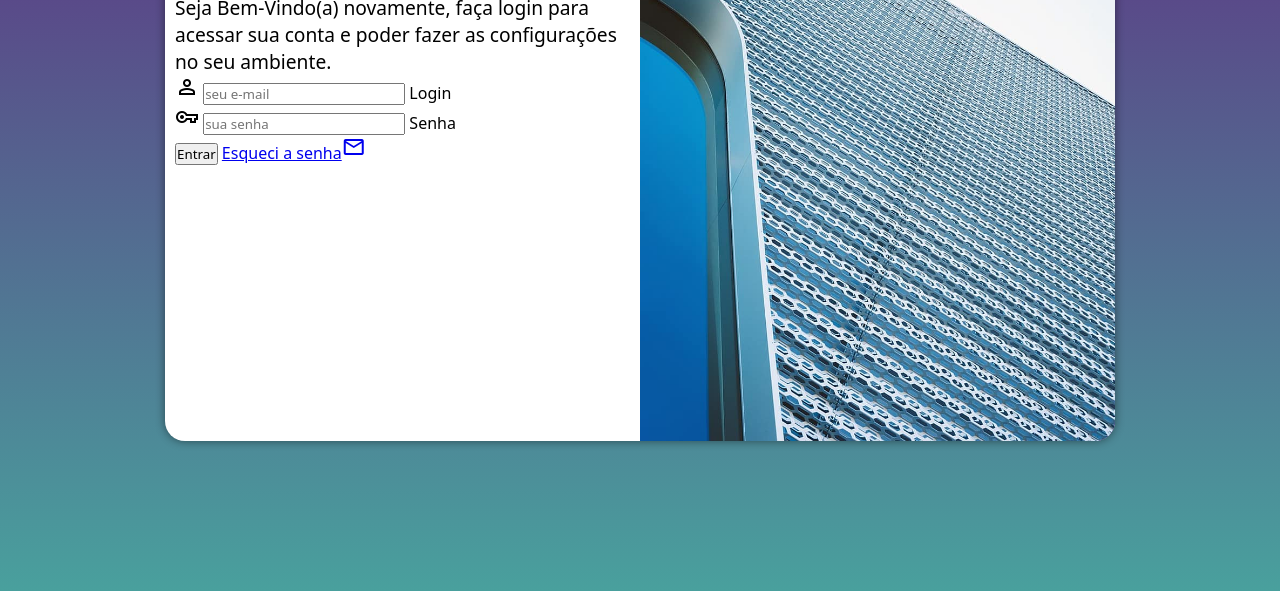
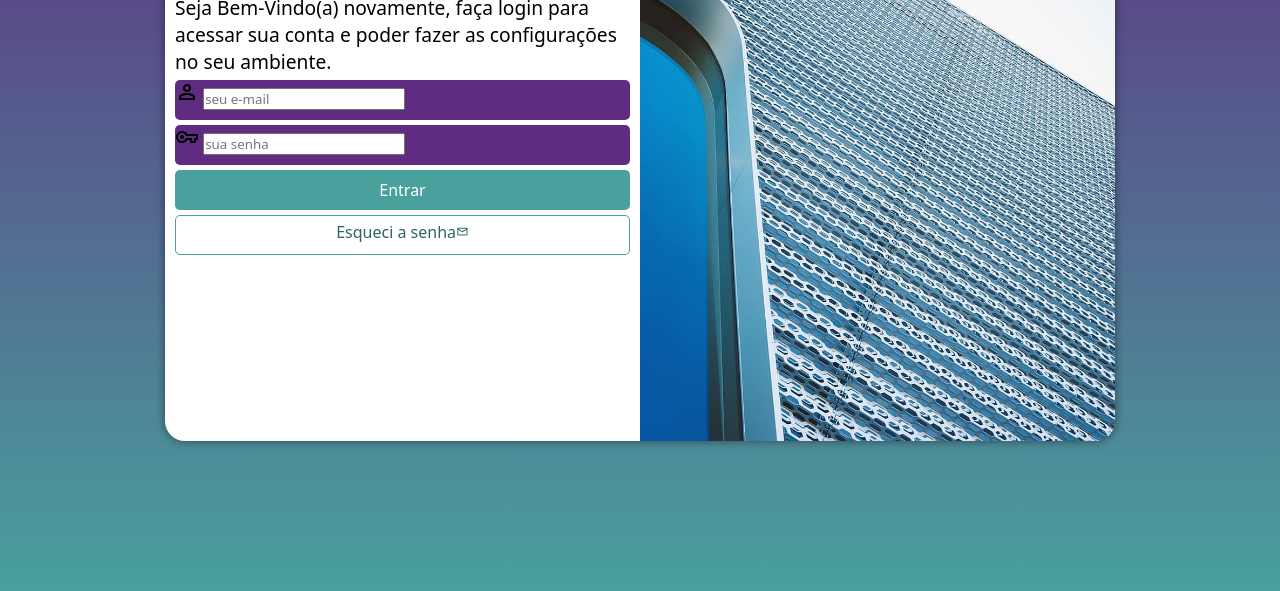
Before and after one commit to sandersonftjunior/projeto-login, a plain HTML site: page index.html in a window 1280 px wide. Shown: the part 209-800 px from the top of the page. Drawn offline with nearby package versions, Linux system fonts and the light colour scheme.

Commit message:
form style

```diff
--- a/estilos/style.css
+++ b/estilos/style.css
@@ -51,6 +51,7 @@ section#login > div#imagem{
 section#login > div#formulario{
     display: block;
     padding-left: 10px;
+    padding-right: 10px;
 }
 
 div#formulario > h1{
@@ -61,3 +62,55 @@ div#formulario > h1{
 div#formulario > P{
     font-size: 0.8em;
 }
+
+.campo{
+    background-color: var(--cor-lilas);
+    width: 100%;
+    display: block;
+    height: 40px;
+    border-radius: 5px;
+    margin: 5px 0px;
+}
+
+.campo > label{
+    display: none;
+}
+
+form  [type=submit]{
+    display: block;
+    font-size: 1em;
+    width: 100%;
+    height: 40px;
+    background-color: var(--cor-verde);
+    color: white;
+    border: none;
+    border-radius: 5px;
+    cursor: pointer;
+}
+
+form  [type=submit]:hover{
+    background-color: #2d6462;
+}
+
+a.botao{
+    display: block;
+    text-align: center;
+    font-size: 1em;
+    width: 100%;
+    height: 40px;
+    background-color: white;
+    border: 1px solid var(--cor-verde);
+    border-radius: 5px;
+    text-decoration: none;
+    color: #2d6462;
+    padding-top: 5px;
+    margin-top: 5px;
+}
+
+a.botao:hover{
+    background-color: #6cd3cf;
+}
+
+a.botao > span{
+    font-size: .8em;
+}
--- a/index.html
+++ b/index.html
@@ -30,7 +30,7 @@
                         <label for="isenha">Senha</label>
                     </div>
                     <input type="submit" value="Entrar">
-                    <a href="esqueci.html">Esqueci a senha<span class="material-symbols-outlined">mail</span>
+                    <a href="esqueci.html" class="botao">Esqueci a senha<span class="material-symbols-outlined">mail</span>
                     </a>
                 </form>
             </div>
```
